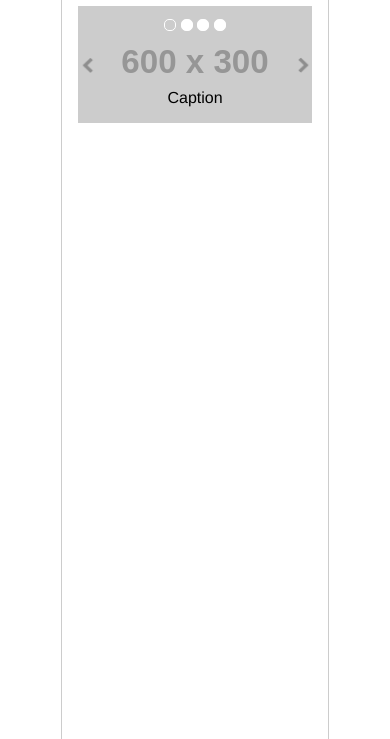
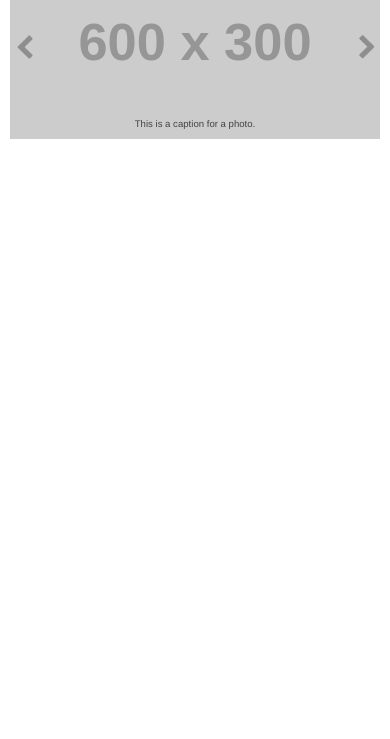
Before and after one commit to vdefranc/slideshow, a website: page index.html in a window 390 px wide. Shown: the part 105-844 px from the top of the page. Drawn offline with Linux system fonts and the light colour scheme; placeholder pictures from the web are drawn by us.

Commit message:
media queries

```diff
--- a/index.html
+++ b/index.html
@@ -1,11 +1,12 @@
 <html>
   <head>
     <title>Slideshow</title>
+    <meta name="viewport" content="width=device-width, initial-scale=1.0">
     <link rel="stylesheet" href="dist/slideshow.css">
     <!-- <script type="text/javascript" src ="jquery-1.11.1.min.js"></script> -->
     <script src="dist/slideshow.js"></script>
   </head>
-  <body style="border-left: 1px solid #ccc;border-right: 1px solid #ccc;margin: 0 auto;padding: 1em;width: 60%;max-width: 600px;">
+  <body>
   	<h1>Vanilla Js Slideshow</h1>
   	<div class="che-slideshow">
   		<ol class="slideshow-indicator-container">
@@ -27,25 +28,25 @@
   		<div class="che-slideshow-slide">
   			<img src="//placehold.it/600x300&text=Slide 0" />
   			<div class="che-slideshow-caption">
-  				Caption
+  				This is a caption for a photo.
   			</div>
   		</div>
   		<div class="che-slideshow-slide inactive">
   			<img src="//placehold.it/600x300&text=Slide 1" />
   			<div class="che-slideshow-caption">
-  				Caption
+  				This is a caption for a photo.
   			</div>
   		</div>
   		<div class="che-slideshow-slide inactive">
   			<img src="//placehold.it/600x300&text=Slide 2" />
   			<div class="che-slideshow-caption">
-  				Caption
+  				This is a caption for a photo.
   			</div>
   		</div>
   		<div class="che-slideshow-slide inactive">
   			<img src="//placehold.it/600x300&text=Slide 3" />
   			<div class="che-slideshow-caption">
-  				Caption
+  				This is a caption for a photo.
   			</div>
   		</div>
   	</div>
--- a/src/css/slideshow.scss
+++ b/src/css/slideshow.scss
@@ -1,5 +1,27 @@
+/* media query vars */
+
+$tablet: '(max-width:800px)';
+$phone: '(max-width:400px)';
+
+
 body {
 	font-family: "Helvetica Neue", Helvetica, Arial, sans-serif;
+	border-left: 1px solid #ccc;
+	border-right: 1px solid #ccc;
+	margin: 0 auto;
+	max-width: 600px;
+	padding: 1em;
+	width: 60%;
+
+	@media #{$tablet} {
+		width: 80%;
+		border: none;
+	}
+
+	@media #{$phone} {
+		width: 95%;
+		padding: 0;
+	}
 }
 
 .che-slideshow {
@@ -14,9 +36,19 @@
 
 	.che-slideshow-caption {
 		bottom: 1em;
+		font-size: 0.8em;
+		color: #444444;
 		position: absolute;
 		text-align: center;
 		width: 100%;
+
+		@media #{$tablet} {
+			font-size: 0.75em;
+		}
+
+		@media #{$phone} {
+			font-size: 0.6em;
+		}
 	}
 
 	img {
@@ -88,6 +120,10 @@
 	width: 60%;
 	z-index: 15;
 
+	@media #{$tablet} {
+		top: -10px;
+	}
+
 	.slideshow-indicator {
 		background-color: transparent;
 		border: 1px solid #fff;
```
Also changed, not shown: dist/slideshow.css, 1 other file.
